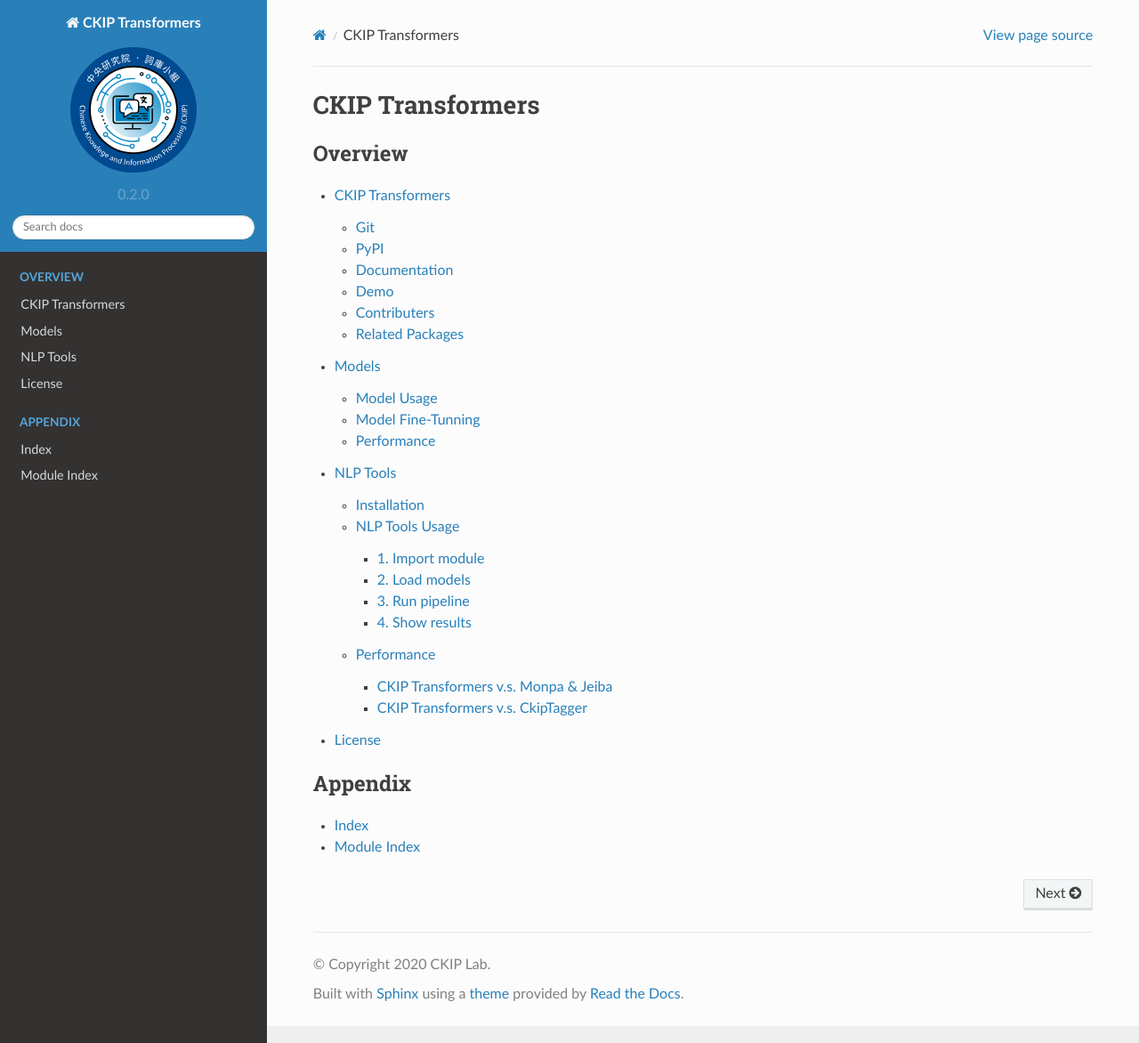
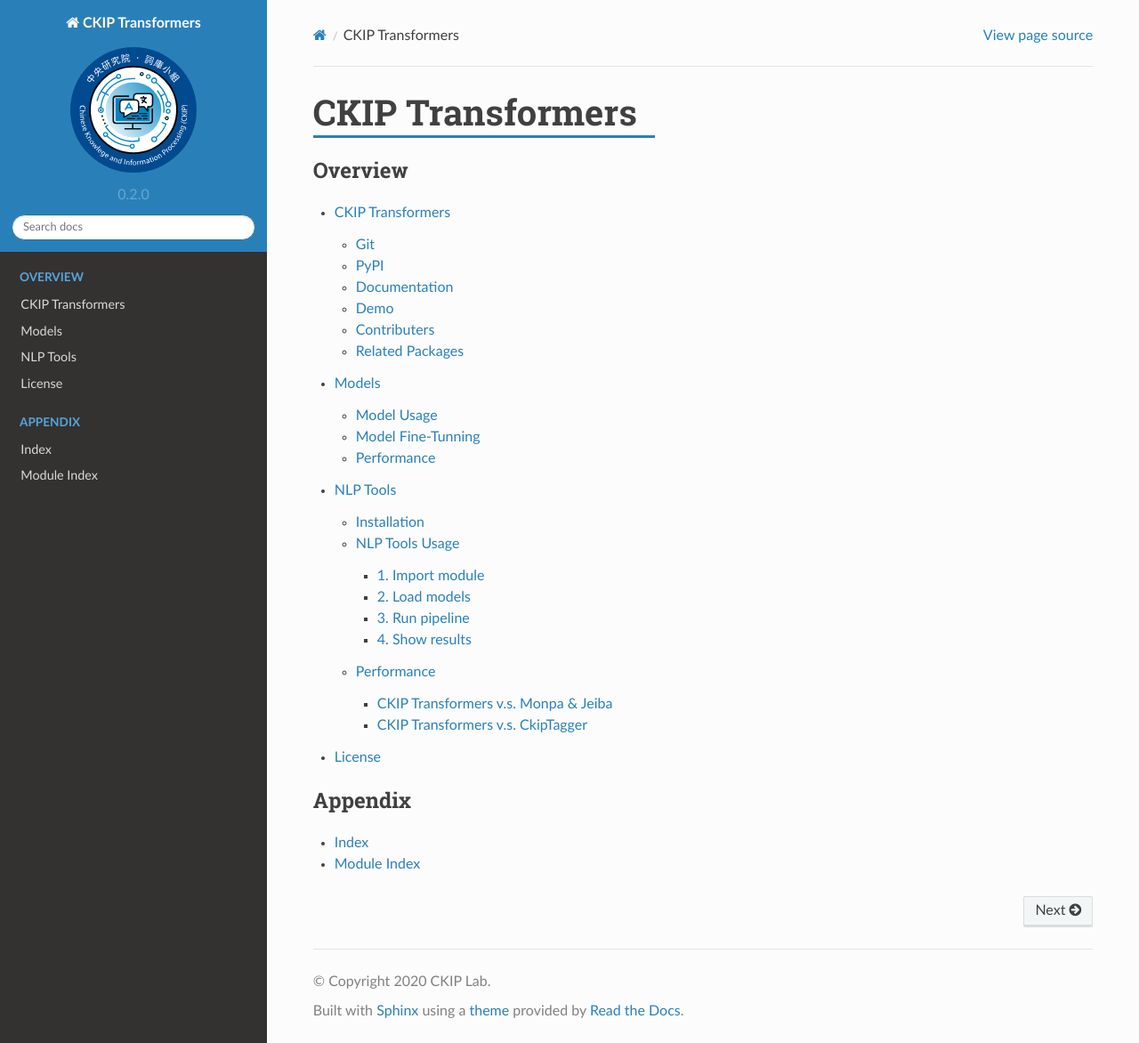
Before and after one commit to ckiplab/ckip-transformers, a Sphinx documentation site: the page built from docs/index.rst, in a window 1280 px wide and 1172 px high. Shown: the whole window at 89% size. Built offline with Sphinx 7.4.7 and the Read the Docs theme 2.0.0, drawn with Linux system fonts in a browser that asks for light colours; pages that are not in the unit, such as notebooks, are missing from menus.

Commit message:
Update CSS style.

```diff
--- a/docs/_static/custom.css
+++ b/docs/_static/custom.css
@@ -1,3 +1,14 @@
+/* header */
+
+h1 {
+	font-size: 250%;
+
+	display: inline-block;
+	border-bottom: 3px solid #2980b9;
+}
+
+/* content */
+
 .rst-content p.rubric {
 	font-size: 125%;
 }
```
